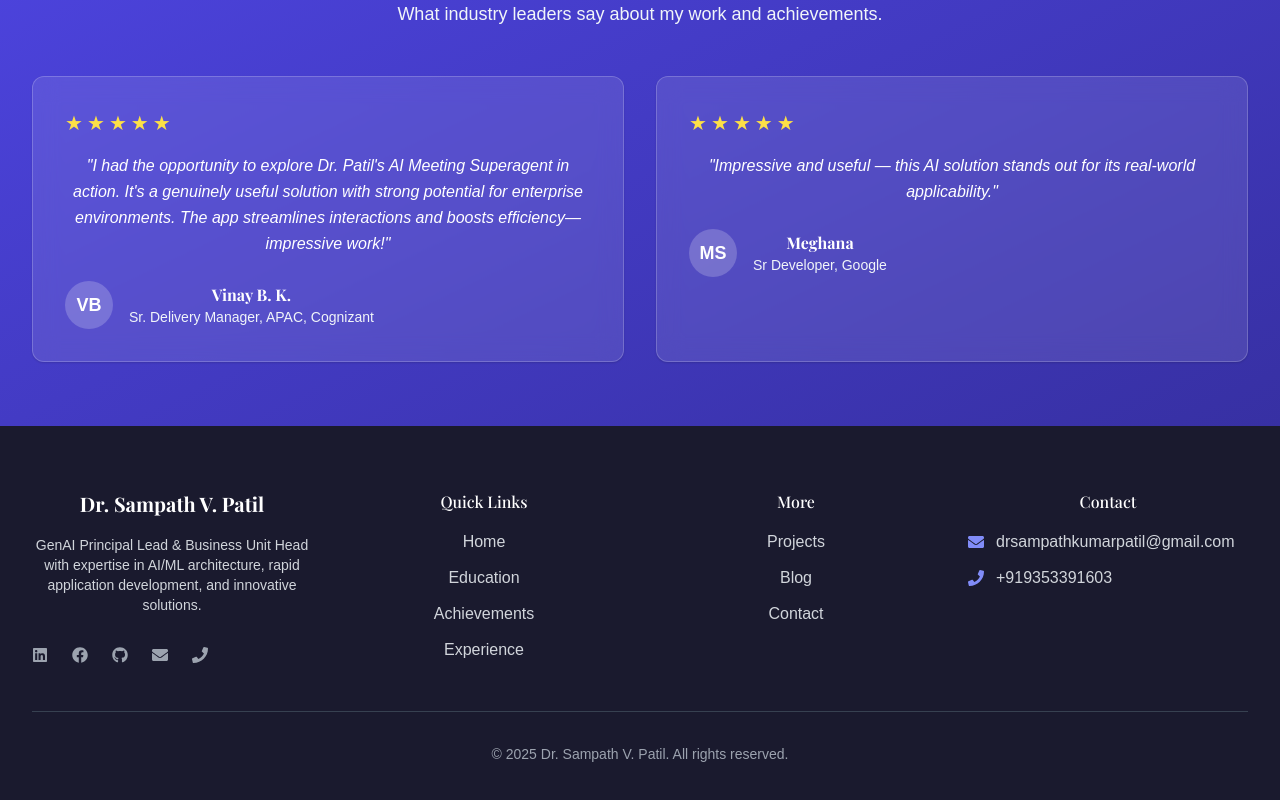
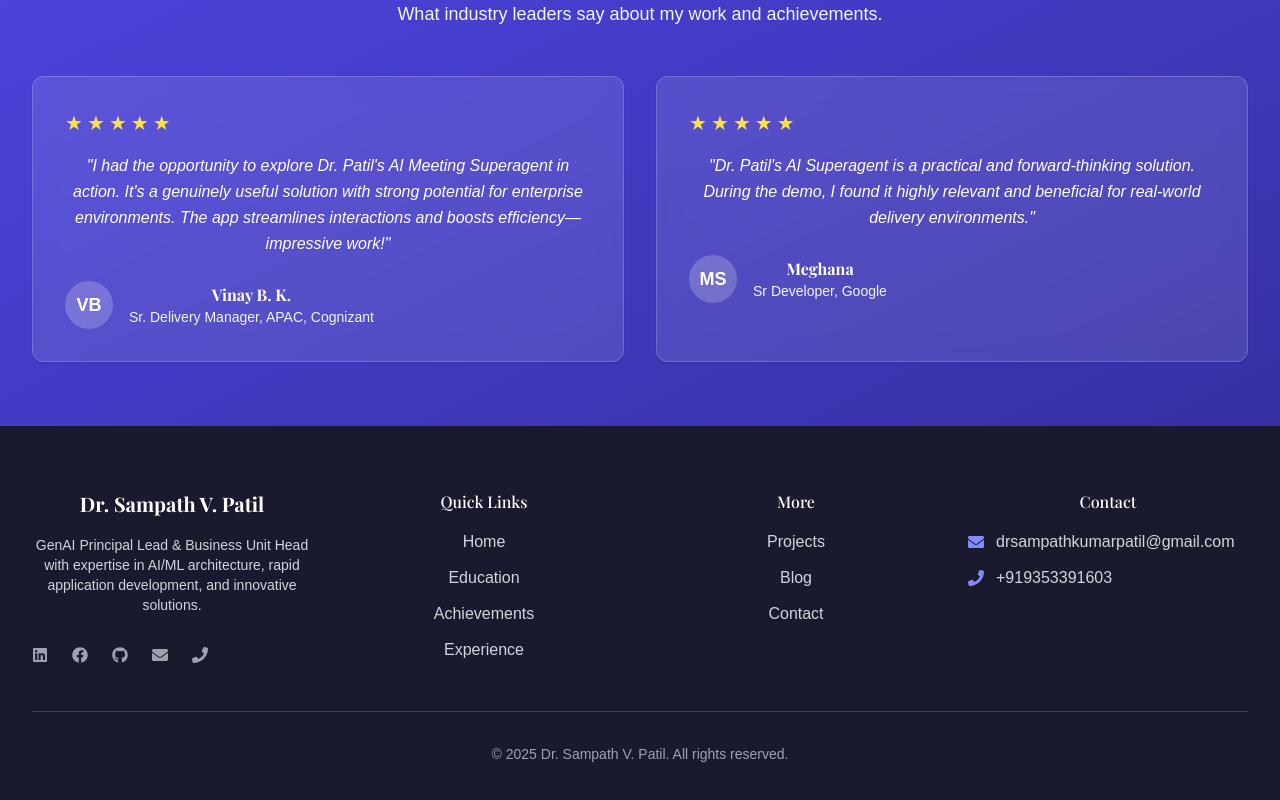
Before and after one commit to Sampathkumarvpatil/DrSampath, a React (Create React App) app in the folder frontend/: page /achievements in a window 1280 px wide. Shown: the part 4272-5072 px from the top of the page. Built offline with nearby package versions, Linux system fonts and the light colour scheme; a web font is replaced by a local one.

Commit message:
auto-commit for 0d20d192-0b60-4c29-adcf-8fc2810f2bc8

```diff
--- a/frontend/src/pages/Achievements.js
+++ b/frontend/src/pages/Achievements.js
@@ -558,7 +558,7 @@ const Achievements = () => {
                 </div>
               </div>
               <p className="italic mb-6">
-                "Impressive and useful — this AI solution stands out for its real-world applicability."
+                "Dr. Patil's AI Superagent is a practical and forward-thinking solution. During the demo, I found it highly relevant and beneficial for real-world delivery environments."
               </p>
               <div className="flex items-center">
                 <div className="w-12 h-12 bg-white/20 rounded-full flex items-center justify-center">
```
